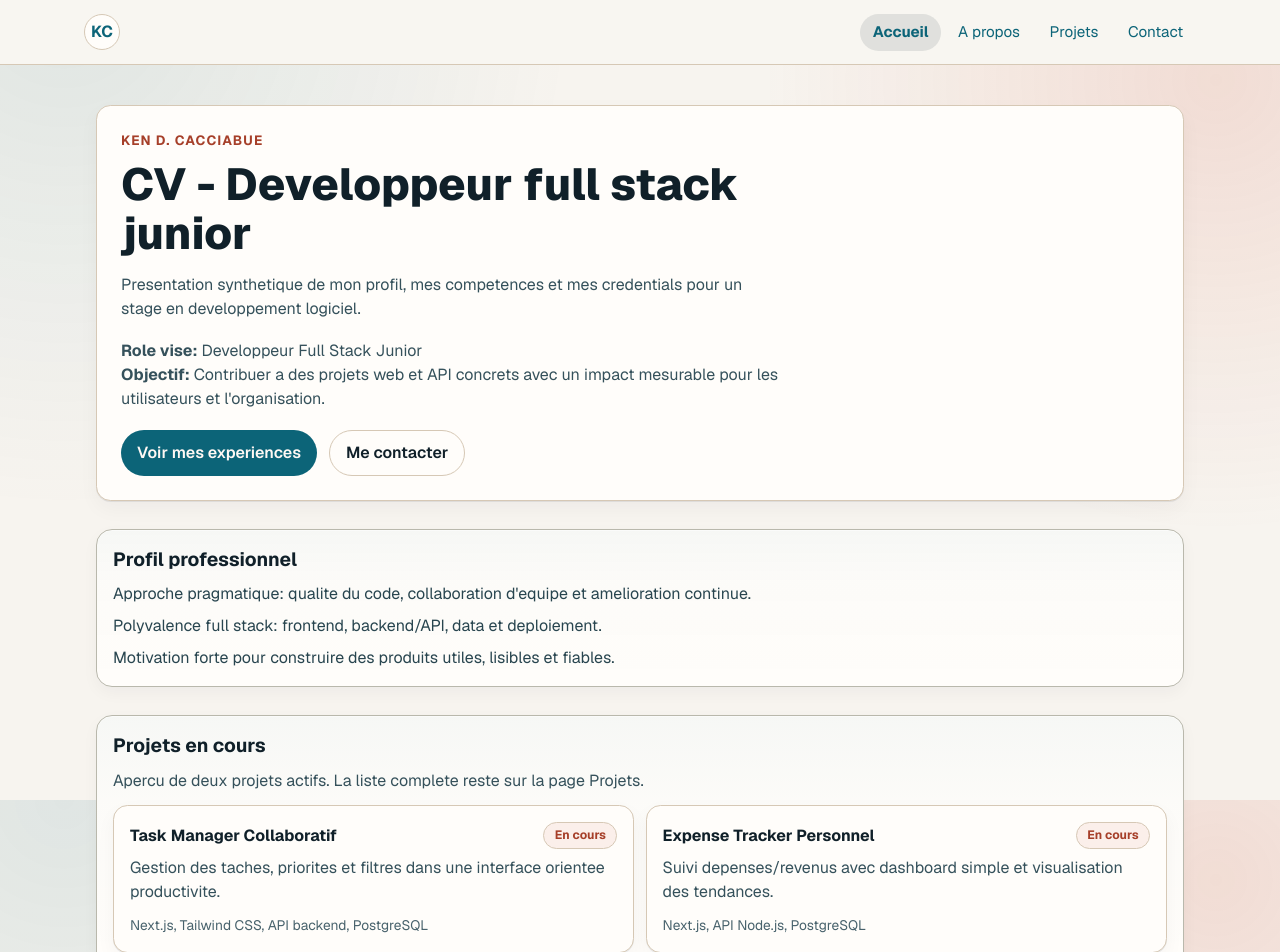
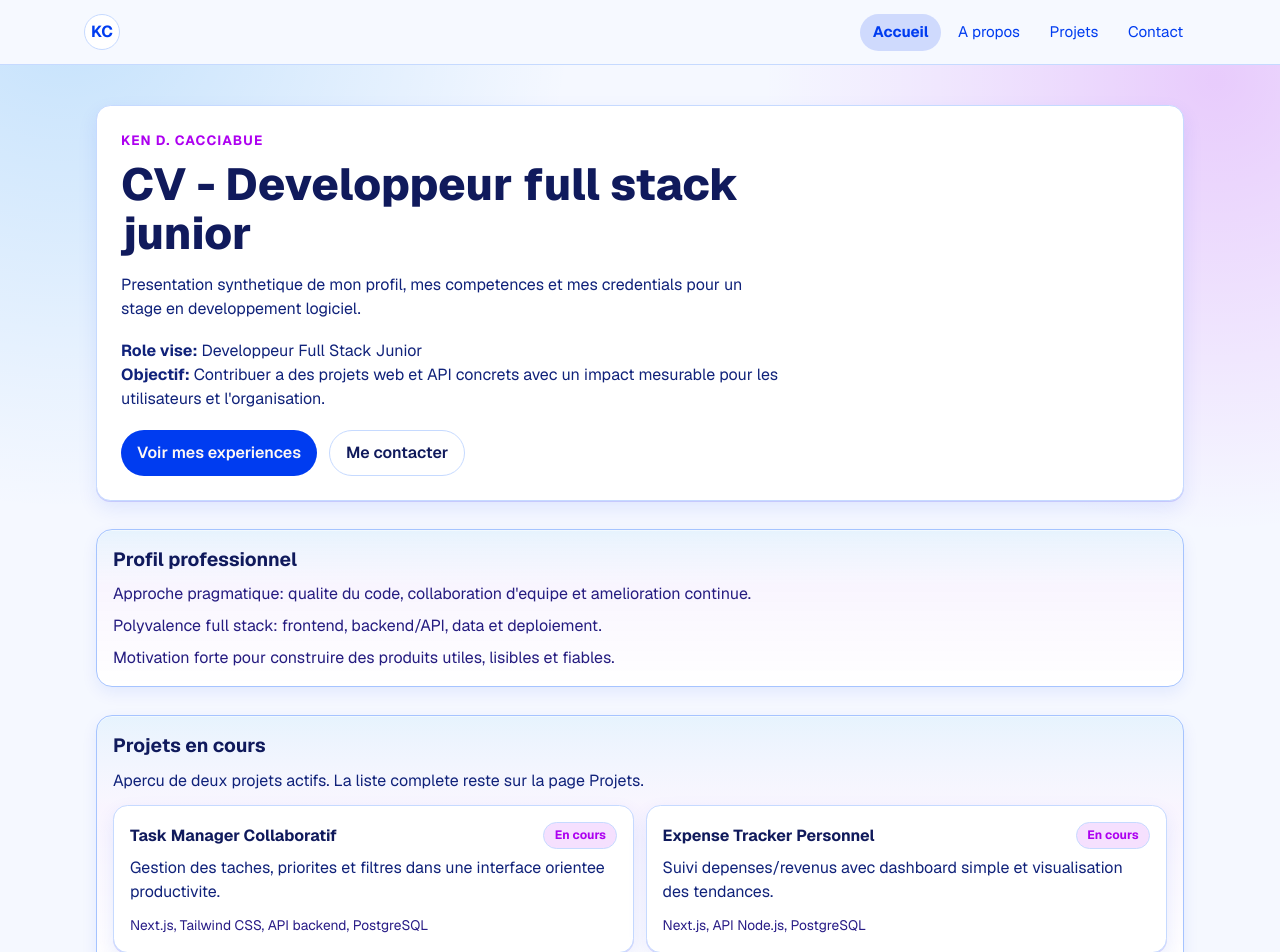
Before and after one commit to KenCacciabueOrif/Portfolio, a Next.js app in the folder portfolio-website/: page / in a window 1280 px wide. Shown: the top 952 px of the page. Built offline with nearby package versions, Linux system fonts and the light colour scheme; no server answers.

Commit message:
feat: added dark theme

```diff
--- a/portfolio-website/src/app/globals.css
+++ b/portfolio-website/src/app/globals.css
@@ -4,12 +4,46 @@
 
 /* Variables CSS par defaut pour le theme clair. */
 :root {
-  --background: #f7f4ef;
-  --foreground: #102029;
-  --card: #fffdfa;
-  --line: #d6c8b5;
-  --accent: #0c6478;
-  --accent-2: #a63f29;
+  color-scheme: light dark;
+  --brand-1: #003cf0;
+  --brand-2: #5e00f0;
+  --brand-3: #1100f0;
+  --brand-4: #0088f0;
+  --brand-5: #ad00f0;
+  --background: #f5f8ff;
+  --foreground: #101a5c;
+  --card: #ffffff;
+  --line: color-mix(in oklab, var(--brand-1) 22%, white 78%);
+  --accent: var(--brand-1);
+  --accent-2: var(--brand-5);
+}
+
+@media (prefers-color-scheme: dark) {
+  :root {
+    color-scheme: dark;
+    --background: #090e24;
+    --foreground: #e8edff;
+    --card: #10183a;
+    --line: color-mix(in oklab, var(--brand-4) 36%, #000 64%);
+    --accent: var(--brand-4);
+    --accent-2: var(--brand-5);
+  }
+
+  body {
+    background:
+      radial-gradient(circle at 5% 0%, color-mix(in oklab, var(--brand-4) 24%, transparent), transparent 36%),
+      radial-gradient(circle at 95% 10%, color-mix(in oklab, var(--brand-5) 22%, transparent), transparent 34%),
+      var(--background);
+    color: var(--foreground);
+  }
+
+  .top-nav-wrap {
+    background: color-mix(in oklab, var(--background) 88%, black 12%);
+  }
+
+  .site-footer {
+    color: color-mix(in oklab, var(--foreground) 74%, var(--background) 26%);
+  }
 }
 
 /* Pont entre variables CSS et tokens utilises par Tailwind v4. */
@@ -23,9 +57,10 @@
 /* Style global applique a toute l'application. */
 body {
   background:
-    radial-gradient(circle at 5% 0%, rgba(12, 100, 120, 0.1), transparent 35%),
-    radial-gradient(circle at 95% 10%, rgba(207, 79, 51, 0.14), transparent 32%),
+    radial-gradient(circle at 5% 0%, color-mix(in oklab, var(--brand-4) 20%, transparent), transparent 35%),
+    radial-gradient(circle at 95% 10%, color-mix(in oklab, var(--brand-5) 18%, transparent), transparent 32%),
     var(--background);
+  background-repeat: no-repeat;
   color: var(--foreground);
   font-family: var(--font-geist-sans), "Trebuchet MS", sans-serif;
 }
@@ -101,11 +136,11 @@ body {
 }
 
 .nav-link:hover {
-  background: rgba(16, 32, 41, 0.06);
+  background: color-mix(in oklab, var(--accent) 10%, transparent);
 }
 
 .nav-link[aria-current="page"] {
-  background: rgba(16, 32, 41, 0.1);
+  background: color-mix(in oklab, var(--accent) 16%, transparent);
   font-weight: 700;
 }
 
@@ -116,8 +151,8 @@ body {
   border: 1px solid var(--line);
   background: var(--card);
   box-shadow:
-    0 1px 0 rgba(16, 32, 41, 0.08),
-    0 8px 20px rgba(16, 32, 41, 0.04);
+    0 1px 0 color-mix(in oklab, var(--brand-3) 14%, transparent),
+    0 8px 20px color-mix(in oklab, var(--brand-1) 9%, transparent);
 }
 
 .hero-panel {
@@ -133,12 +168,17 @@ body {
   border-radius: 1rem;
   border: 1px solid color-mix(in oklab, var(--line) 84%, var(--accent) 16%);
   background:
-    linear-gradient(180deg, rgba(12, 100, 120, 0.035), rgba(12, 100, 120, 0.01) 35%, transparent),
+    linear-gradient(
+      180deg,
+      color-mix(in oklab, var(--brand-4) 10%, transparent),
+      color-mix(in oklab, var(--brand-2) 4%, transparent) 35%,
+      transparent
+    ),
     var(--card);
   padding: 1rem;
   box-shadow:
     inset 0 1px 0 rgba(255, 255, 255, 0.5),
-    0 6px 16px rgba(16, 32, 41, 0.04);
+    0 6px 16px color-mix(in oklab, var(--brand-1) 8%, transparent);
 }
 
 .section-content-grid {
@@ -178,7 +218,7 @@ body {
   max-width: 62ch;
   margin-top: 0.9rem;
   margin-bottom: 1.15rem;
-  color: #35515b;
+  color: color-mix(in oklab, var(--foreground) 78%, var(--brand-1) 22%);
 }
 
 .cta-primary,
@@ -216,7 +256,7 @@ body {
 .stack-list {
   display: grid;
   gap: 0.5rem;
-  color: #28454f;
+  color: color-mix(in oklab, var(--foreground) 74%, var(--brand-2) 26%);
 }
 
 .project-card {
@@ -238,7 +278,7 @@ body {
 .status-pill {
   border-radius: 999px;
   border: 1px solid var(--line);
-  background: rgba(207, 79, 51, 0.08);
+  background: color-mix(in oklab, var(--brand-5) 12%, transparent);
   color: var(--accent-2);
   padding: 0.2rem 0.65rem;
   font-size: 0.76rem;
@@ -247,13 +287,13 @@ body {
 
 .project-summary {
   margin-top: 0.45rem;
-  color: #35515b;
+  color: color-mix(in oklab, var(--foreground) 78%, var(--brand-1) 22%);
 }
 
 .project-stack {
   margin-top: 0.7rem;
   font-size: 0.86rem;
-  color: #48626c;
+  color: color-mix(in oklab, var(--foreground) 70%, var(--brand-2) 30%);
 }
 
 @media (max-width: 640px) {
--- a/portfolio-website/src/app/layout.tsx
+++ b/portfolio-website/src/app/layout.tsx
@@ -49,7 +49,7 @@ export default function RootLayout({
         <main className="mx-auto w-full max-w-6xl flex-1 px-5 py-10 sm:px-8">
           {children}
         </main>
-        <footer className="mx-auto w-full max-w-6xl px-5 pb-10 pt-2 text-sm text-slate-600 sm:px-8">
+        <footer className="site-footer mx-auto w-full max-w-6xl px-5 pb-10 pt-2 text-sm sm:px-8">
           Ken D. Cacciabue - Portfolio et candidature stage
         </footer>
       </body>
```
